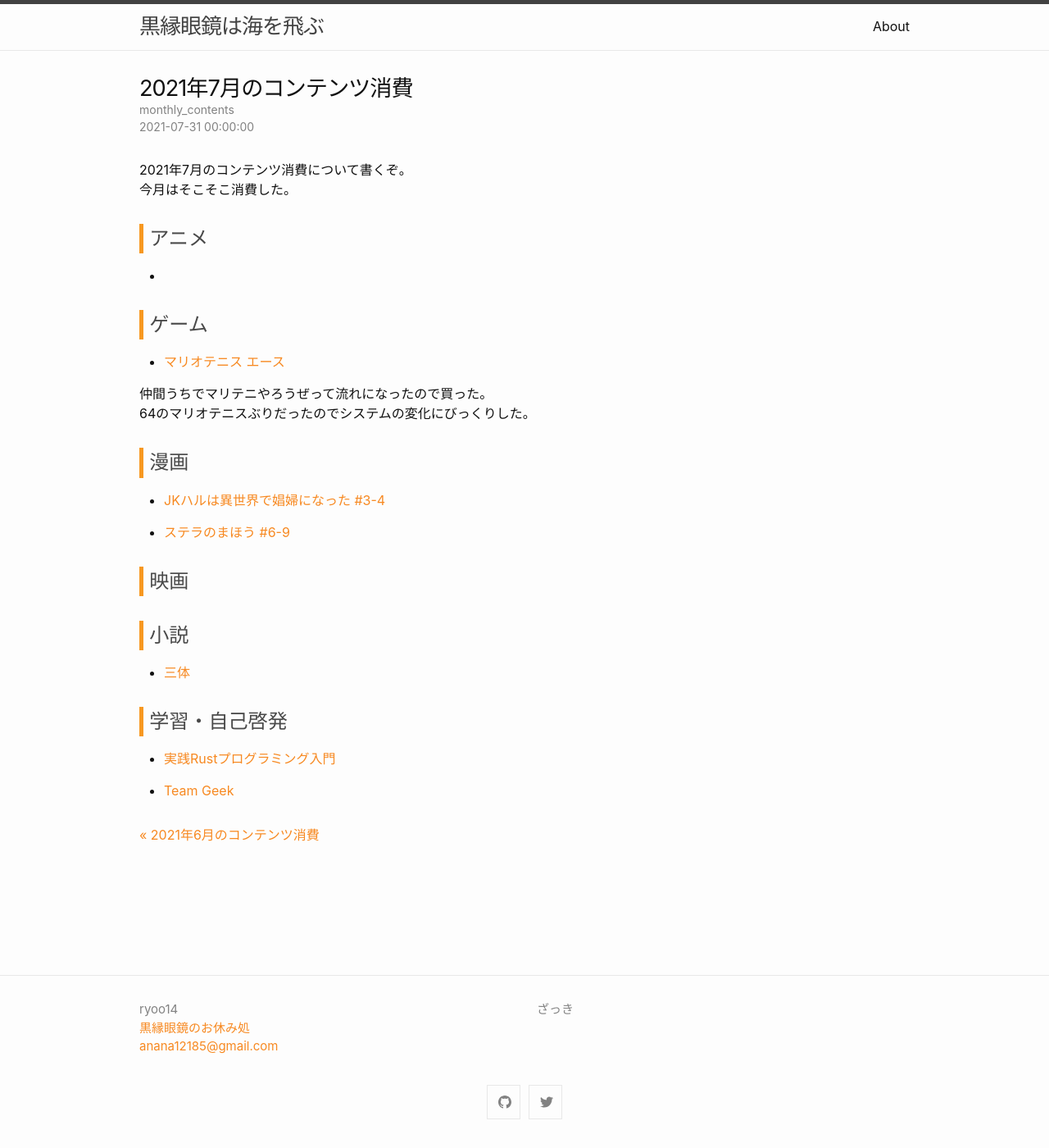
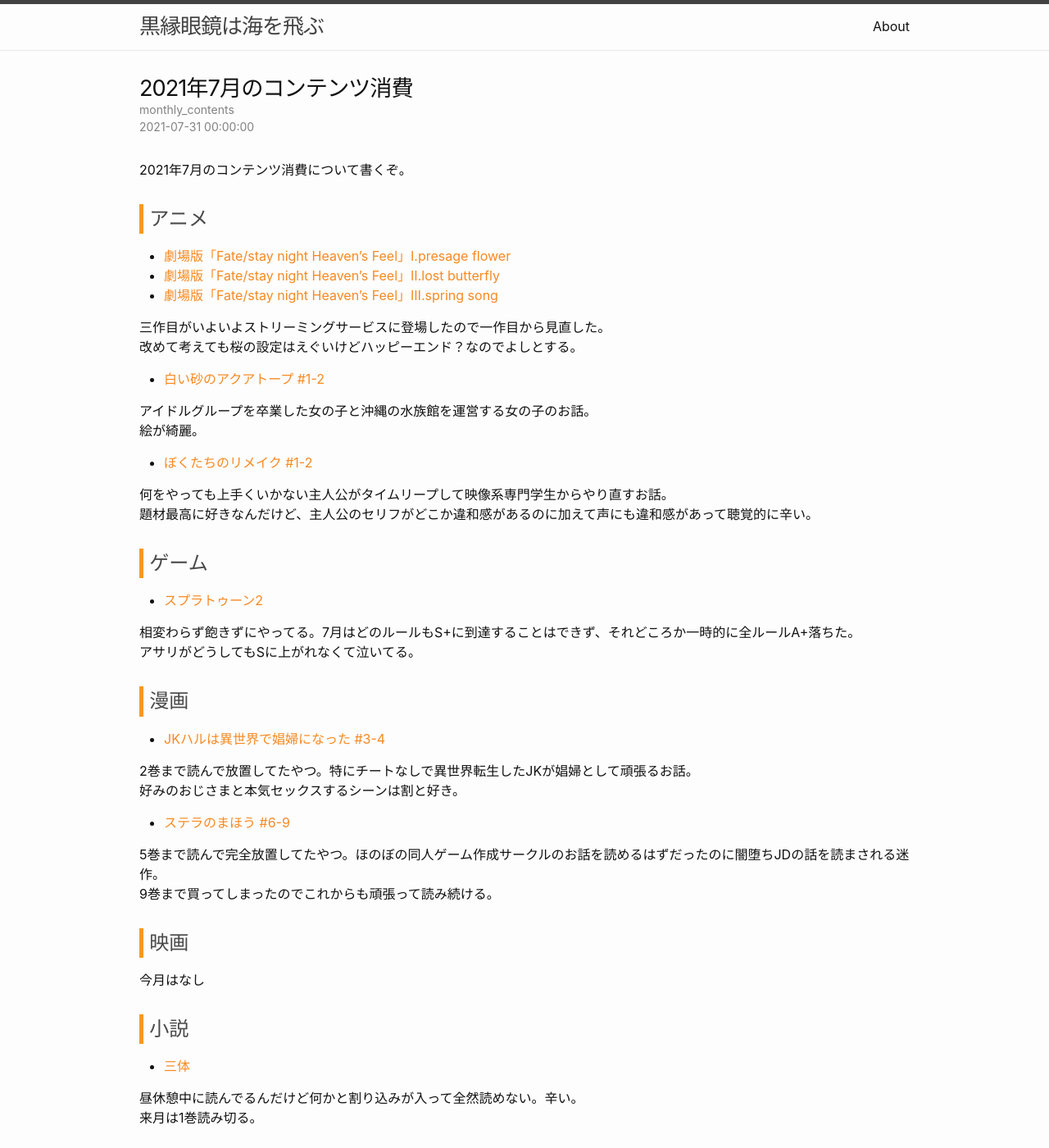
Before and after one commit to ryoo14/blog_ryoo_cc, a Jekyll site: the page built from _posts/2021-07-31-monthly_contents.md, in a window 1280 px wide and 1400 px high. Shown: the whole window at 82% size. Built offline with Jekyll 4.4.1, drawn with Linux system fonts in a browser that asks for light colours.

Commit message:
20210731

```diff
--- a/_posts/2021-07-31-monthly_contents.md
+++ b/_posts/2021-07-31-monthly_contents.md
@@ -5,29 +5,54 @@ categories: monthly_contents
 ---
 
 2021年7月のコンテンツ消費について書くぞ。
-今月はそこそこ消費した。
 
 ## アニメ
-- []()
+- [劇場版「Fate/stay night Heaven’s Feel」Ⅰ.presage flower](https://amzn.to/2WwML0C)
+- [劇場版「Fate/stay night Heaven's Feel」Ⅱ.lost butterfly](https://amzn.to/3yltnSo)
+- [劇場版「Fate/stay night Heaven's Feel」Ⅲ.spring song](https://amzn.to/3xgHhUC)
+
+三作目がいよいよストリーミングサービスに登場したので一作目から見直した。
+改めて考えても桜の設定はえぐいけどハッピーエンド？なのでよしとする。
+
+- [白い砂のアクアトープ #1-2](https://annict.com/works/7922)
+
+アイドルグループを卒業した女の子と沖縄の水族館を運営する女の子のお話。
+絵が綺麗。
+
+- [ぼくたちのリメイク #1-2](https://annict.com/works/7214)
+
+何をやっても上手くいかない主人公がタイムリープして映像系専門学生からやり直すお話。
+題材最高に好きなんだけど、主人公のセリフがどこか違和感があるのに加えて声にも違和感があって聴覚的に辛い。
+
 
 ## ゲーム
-- [マリオテニス エース](https://amzn.to/3wZLV9X)
+- [スプラトゥーン2](https://amzn.to/3febU6I)
 
-仲間うちでマリテニやろうぜって流れになったので買った。
-64のマリオテニスぶりだったのでシステムの変化にびっくりした。
+相変わらず飽きずにやってる。7月はどのルールもS+に到達することはできず、それどころか一時的に全ルールA+落ちた。
+アサリがどうしてもSに上がれなくて泣いてる。
 
 ## 漫画
 - [JKハルは異世界で娼婦になった #3-4](https://amzn.to/3wyZ359)
 
+2巻まで読んで放置してたやつ。特にチートなしで異世界転生したJKが娼婦として頑張るお話。
+好みのおじさまと本気セックスするシーンは割と好き。
+
 - [ステラのまほう #6-9](https://amzn.to/3yKrKxw)
 
+5巻まで読んで完全放置してたやつ。ほのぼの同人ゲーム作成サークルのお話を読めるはずだったのに闇堕ちJDの話を読まされる迷作。
+9巻まで買ってしまったのでこれからも頑張って読み続ける。
 
 ## 映画
+今月はなし
 
 ## 小説
 - [三体](https://amzn.to/2UDlMj3)
 
+昼休憩中に読んでるんだけど何かと割り込みが入って全然読めない。辛い。
+来月は1巻読み切る。
+
 ## 学習・自己啓発
 - [実践Rustプログラミング入門](https://amzn.to/2SGRBGU)
+- [Team Geek](https://amzn.to/2Ta50aY)
 
-- [Team Geek](https://amzn.to/2Ta50aY)
+じんわりと読んでる。
```
